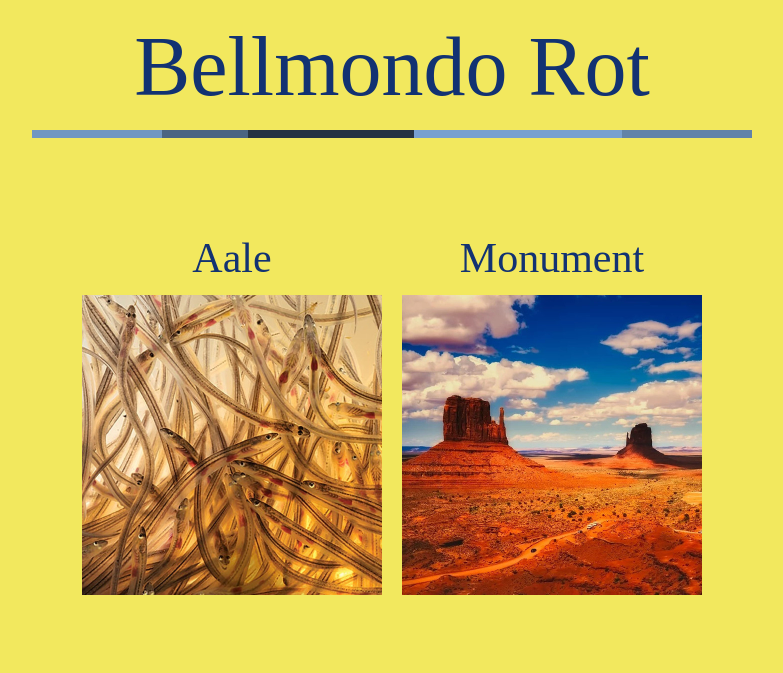
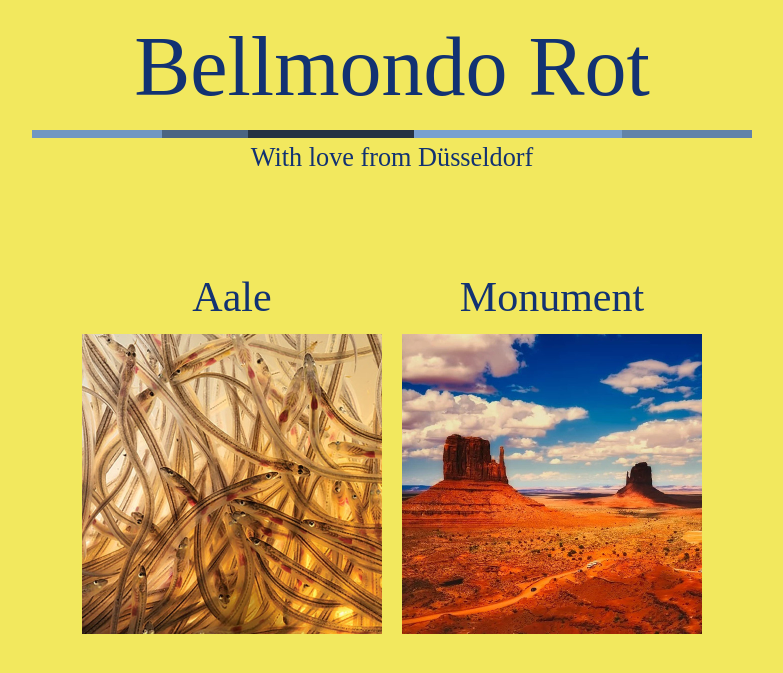
Before and after one commit to naag/belmondo-rot, a Jekyll site: the page built from docs/index.md, in a window 1280 px wide. Shown: the top 673 px of the page, without its empty margins (248-1031 px from the left). Built offline with Jekyll 4.4.1, drawn with Linux system fonts in a browser that asks for light colours; some web fonts are replaced; our own code applies the rules of GitHub Pages for plain Markdown files.

```diff
--- a/docs/_config.yml
+++ b/docs/_config.yml
@@ -15,6 +15,8 @@
 # in the templates via {{ site.myvariable }}.
 title: Bellmondo Rot
 email: bellmondorot@gmail.com
+description: >- # this means to ignore newlines until "baseurl:"
+  With love from Düsseldorf
 baseurl: "" # the subpath of your site, e.g. /blog
 url: "" # the base hostname & protocol for your site, e.g. http://example.com
 github_username: naag
```
